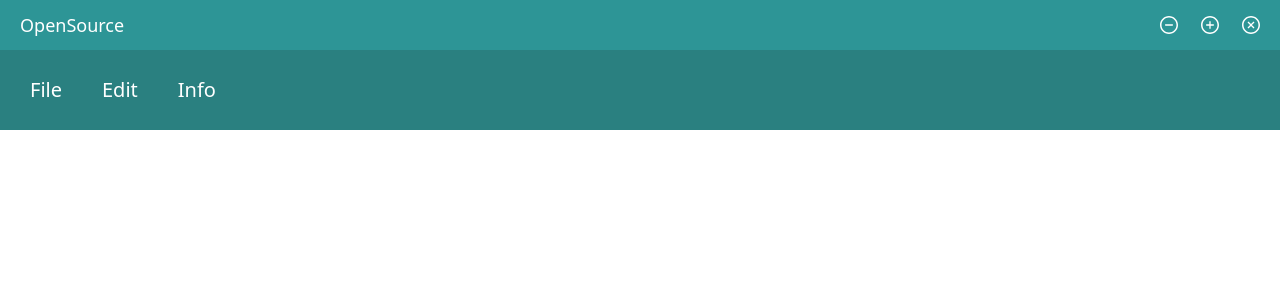
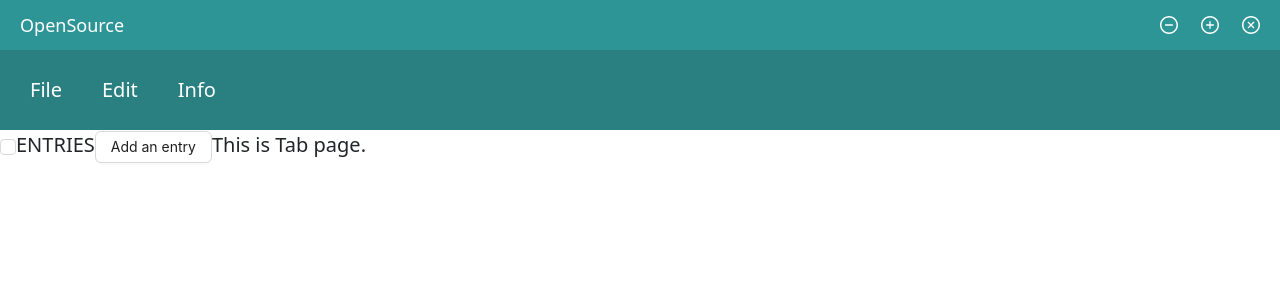
Before and after one commit to GregorGT/RuNo, a React (Vite) app: page / in a window 1280 px wide. Shown: the top 300 px of the page. Built offline with nearby package versions, Linux system fonts and the light colour scheme.

Commit message:
add entries header

```diff
--- a/src/App.scss
+++ b/src/App.scss
@@ -2,6 +2,12 @@
   display: flex;
   flex-direction: column;
   min-height: 100vh;
+
+  .content {
+    display: flex;
+    flex-direction: row;
+  }
+
   .cursor-pointer {
     cursor: pointer;
   }
--- a/src/App.tsx
+++ b/src/App.tsx
@@ -1,12 +1,18 @@
 import Header from "./components/Header";
+import Dropdowns from "./components/Dropdowns";
+import Entries from "./components/Entries";
+import Tabs from "./components/Navigation";
 import "./App.scss";
-import Dropdowns from "./components/Dropdowns";
 
 function App() {
     return (
         <div className="home">
             <Header />
             <Dropdowns />
+            <div className="content">
+                <Entries />
+                <Tabs />
+            </div>
         </div>
     );
 }
--- /dev/null
+++ b/src/components/Entries.tsx
@@ -0,0 +1,14 @@
+import { Button, Checkbox } from 'antd'
+import './Components.scss'
+
+export default function Entries() {
+  return (
+    <div className='entries'>
+      <div className='entries-header'>
+        <Checkbox />
+        <span>ENTRIES</span>
+        <Button className='add'>Add an entry</Button>
+      </div>
+    </div>
+  )
+}
--- /dev/null
+++ b/src/components/Navigation.tsx
@@ -0,0 +1,7 @@
+import './Components.scss'
+
+export default function Tabs() {
+  return (
+    <div>This is Tab page.</div>
+  )
+}
```
